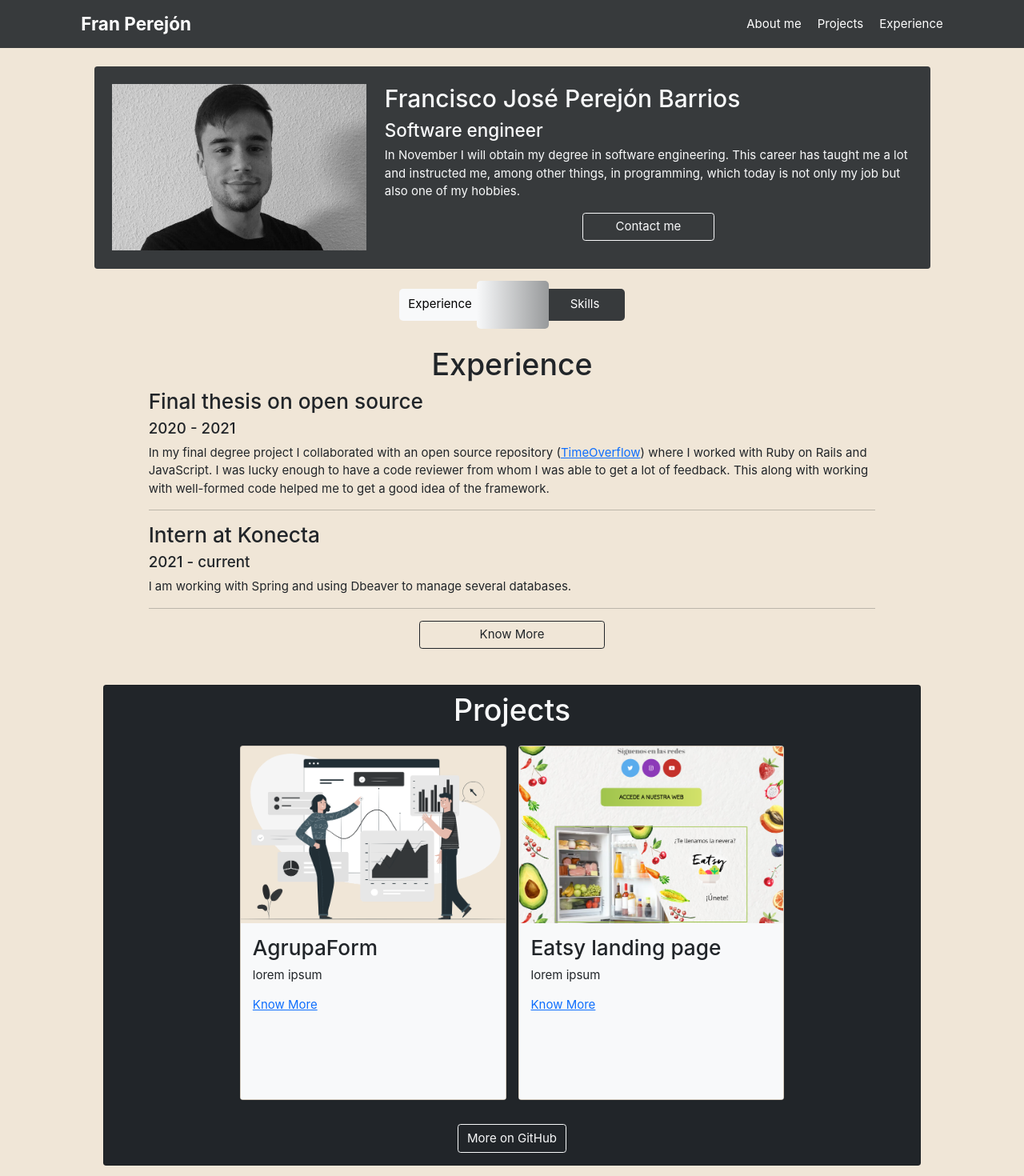
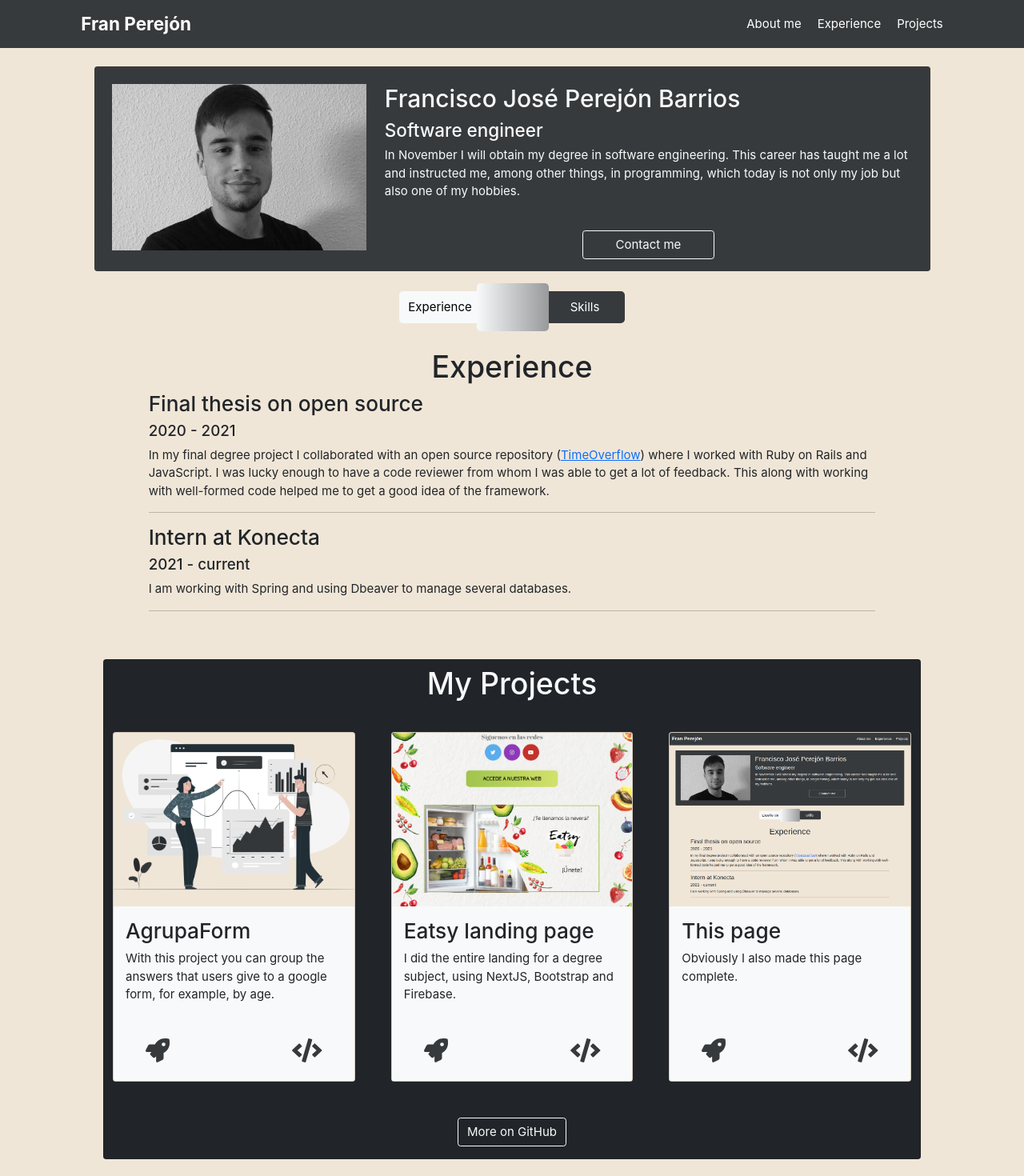
Before and after one commit to franpb14/portfolio, a Next.js app: page / in a window 1280 px wide. Shown: the top 1470 px of the page at 80% size. Built offline with nearby package versions, Linux system fonts and the light colour scheme.

Commit message:
feat&fix: se han corregido coosas menores y se ha terminado una primera version

```diff
--- a/components/botonExperienceSkill.js
+++ b/components/botonExperienceSkill.js
@@ -30,7 +30,7 @@ function BotonExperienceSkill(props) {
     }
     function posicionaBarras(mostrarBarras){
       let barras = document.querySelectorAll(".barra");
-      let porcentajes = ["92%", "88%", "80%", "60%", "35%", "20%"]
+      let porcentajes = ["92%", "88%", "82%", "60%", "35%", "20%"]
       let i=0;
       if(mostrarBarras) {
         document.getElementById("containerSkills").style.opacity = "1";
--- a/components/experience.js
+++ b/components/experience.js
@@ -7,7 +7,6 @@ export default function Experience() {
         <div className=" bg-out col-10">
             <div className="row justify-content-center">
               <h1 className="text-center">Experience</h1>
-
             </div>
 
             <h3>Final thesis on open source</h3>
@@ -23,11 +22,8 @@ export default function Experience() {
             <p>I am working with Spring and using Dbeaver to manage several databases.</p>
             <hr></hr>
 
-                <div className="row justify-content-center">
-                  <a className="btn col-sm-3 col-6 btn-outline-dark" href="">Know More</a></div>
         </div>
       </div>
-
     </div>
   )
 }
--- a/components/header.js
+++ b/components/header.js
@@ -13,9 +13,9 @@ export default function Header() {
 
           <nav>
             <ul>
-              <li><a href="#">About me</a></li>
-              <li><a href="#">Projects</a></li>
-              <li><a href="#">Experience</a></li>
+              <li><a href="#aboutme">About me</a></li>
+              <li><a href="#experience">Experience</a></li>
+              <li><a href="#projects">Projects</a></li>
             </ul>
           </nav>
 
--- a/components/presentacion.js
+++ b/components/presentacion.js
@@ -33,7 +33,7 @@ export default function Presentacion() {
   }
 
   return (
-    <div className="container presentacion_principal">
+    <div id="aboutme" className="container presentacion_principal">
       <div className="row justify-content-center">
         <div className="row justify-content-center b-nn mt-4 col-11 rounded">
           <div className="col-lg-4 col-md-6"><img className="mt-4 mb-4" src="/negraFran2.jpg"></img></div>
@@ -43,7 +43,7 @@ export default function Presentacion() {
               <h4>Software engineer</h4>
               <p>In November I will obtain my degree in software engineering. This career has taught me a lot and instructed me,
                  among other things, in programming, which today is not only my job but also one of my hobbies.</p>
-              <div className="row justify-content-center">
+              <div className="row justify-content-center mt-4">
 
                 <button className="btn col-lg-3 col-md-6 btn-outline-light mb-3" onClick={() => setModalOpen(!modalOpen)}>Contact me</button>
               </div>
@@ -70,21 +70,21 @@ export default function Presentacion() {
             <div className="form-group">
               <div className="col-md-12">
                 <label htmlFor="name">Name:</label>
-                <input  id="name" name="name" type="text" placeholder="First Name" className="form-control"
+                <input  id="name" name="name" type="text" placeholder="First Name" className="form-control mt-1"
                         value={name_} onChange={(e) => setName_(e.target.value)}/>
               </div>
             </div>
             <div className="form-group">
-              <div className="col-md-12">
-                <label htmlFor="clientEmail">Email:</label>
-                <input  id="clientEmail" name="clientEmail" type="text" placeholder="Email" className="form-control"
+              <div className="col-md-12 mt-2">
+                <label htmlFor="clientEmail">Contact email:</label>
+                <input  id="clientEmail" name="clientEmail" type="text" placeholder="Email" className="form-control mt-1"
                         value={clientEmail} onChange={(e) => setClientEmail(e.target.value)}/>
               </div>
             </div>
             <div className="form-group">
-              <div className="col-md-12">
+              <div className="col-md-12 mt-2">
                 <label htmlFor="clientMsg">Message:</label>
-                <textarea  id="clientMsg" name="clientMsg" type="text" placeholder="Type your message" className="form-control"
+                <textarea  id="clientMsg" name="clientMsg" type="text" placeholder="Type your message" className="form-control mt-1"
                         value={clientMsg} onChange={(e) => setClientMsg(e.target.value)}/>
               </div>
             </div>
--- a/components/project.js
+++ b/components/project.js
@@ -1,10 +1,12 @@
 import 'bootstrap/dist/css/bootstrap.css'
 import React, { useState, useEffect } from 'react';
+import { FontAwesomeIcon } from '@fortawesome/react-fontawesome'
+import { faCode, faRocket } from '@fortawesome/free-solid-svg-icons';
 
 function Project(props) {
 
   return (
-    <div className="col-md-4 p-2" key={props.index}>
+    <div className="col-lg-4 p-4" key={props.index}>
       <div className="card h-100">
         <div className="overflow">
           <img
@@ -16,7 +18,8 @@ function Project(props) {
         <div className="card-body bg-light">
           <h3>{props.name}</h3>
           <p>{props.description}</p>
-          <a href={props.urlMore}>Know More</a>
+          <a className="rocket" target="_blank" href={props.urlRocket}><FontAwesomeIcon icon={faRocket}></FontAwesomeIcon></a>
+          <a className="code" target="_blank" href={props.urlCode}><FontAwesomeIcon icon={faCode}></FontAwesomeIcon></a>
         </div>
       </div>
     </div>
--- a/components/projects.js
+++ b/components/projects.js
@@ -4,22 +4,24 @@ import Project from './project.js'
 export default function Projects() {
   return (
 
-    <div className="container">
+    <div id="projects" className="container">
       <div className="row justify-content-center">
         <div className="col-md-11">
           <div className="card card-bod bg-dark">
             <div className="row justify-content-center">
               <div className="col-md-12 my-2">
-                <h1 className="text-center text-light">Projects</h1>
+                <h1 className="text-center text-light">My Projects</h1>
               </div>
-              <Project  name="AgrupaForm" description="lorem ipsum"
-                        image="agrupaform.png" urlMore="asd"></Project>
-              <Project  name="Eatsy landing page" description="lorem ipsum"
-                        image="eatsylp2.png" urlMore="asd"></Project>
+              <Project  name="AgrupaForm" description="With this project you can group the answers that users give to a google form, for example, by age."
+                        image="agrupaform.png" urlRocket="https://agrupaform.tk/" urlCode="https://github.com/franpb14/AgrupaForm"></Project>
+              <Project  name="Eatsy landing page" description="I did the entire landing for a degree subject, using NextJS, Bootstrap and Firebase."
+                        image="eatsylp2.png" urlRocket="https://eatsylp.tk/" urlCode="https://github.com/franpb14/eatsyLP"></Project>
+              <Project  name="This page" description="Obviously I also made this page complete."
+                        image="thispage.png" urlRocket="https://franperejon.vercel.app/" urlCode="https://github.com/franpb14/portfolio"></Project>
 
               <div className="col-md-12 mt-4">
                 <div className="text-center">
-                  <a target="_blank" href="https://github.com/franpb14">
+                  <a target="_blank" href="https://github.com/franpb14?tab=repositories">
                     <a className="btn btn-outline-light mb-3">More on GitHub</a>
                   </a>
                 </div>
--- a/pages/api/hello.js
+++ /dev/null
@@ -1,6 +0,0 @@
-// Next.js API route support: https://nextjs.org/docs/api-routes/introduction
-
-export default (req, res) => {
-  res.statusCode = 200
-  res.json({ name: 'John Doe' })
-}
--- a/pages/api/sendMail.js
+++ b/pages/api/sendMail.js
@@ -3,8 +3,8 @@ sgMail.setApiKey(process.env.NEXT_PUBLIC_SENGRID_KEY)
 export default (req, res) => {
   const { name_, email,  client_message} = req.body;
   const msg = {
-    to: 'franperejonbarrios@gmail.com', // Change to your recipient
-    from: 'desarrolladorfpb@gmail.com', // Change to your verified sender
+    to: 'franperejonbarrios@gmail.com',
+    from: 'desarrolladorfpb@gmail.com',
     subject: `Página personal: ${name_}`,
     text: `${name_} quiere contactar contigo y además te ha escrito el siguiente mensaje: \n
       ${client_message}. \n
--- a/pages/index.js
+++ b/pages/index.js
@@ -20,7 +20,7 @@ export default function Home() {
         </Header>
       </div>
       <Presentacion></Presentacion>
-      <div className="mt-3"></div>
+      <div id="experience" className="mt-3"></div>
       <BotonExperienceSkill></BotonExperienceSkill>
       <div className="mt-5"></div>
       <Projects></Projects>
--- a/styles/globals.css
+++ b/styles/globals.css
@@ -254,11 +254,35 @@ li span {
 }
 
 footer {
-  height: 53px;
+  height: 45px;
   color: white;
 }
+
 footer a {
   color:white;
   font-size: 30px;
+}
 
+.rocket {
+  bottom: 15px;
+  font-size: 30px;
+  left: 40px;
+  position:absolute;
+  color: #373a3c;
 }
+
+.rocket:hover {
+  color: #696e70;
+}
+
+.code {
+  bottom: 15px;
+  font-size: 30px;
+  right: 40px;
+  position:absolute;
+  color: #373a3c;
+}
+
+.code:hover {
+  color: #696e70;
+}
```
Also changed, not shown: public/thispage.png (added). Lines whose indentation alone changed are shown as unchanged.
